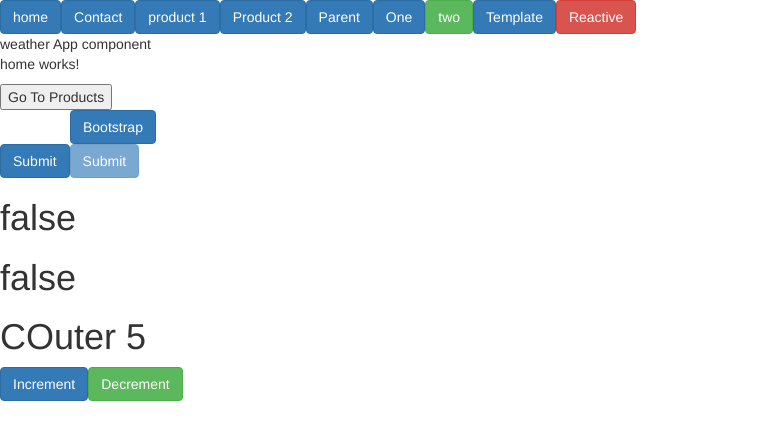
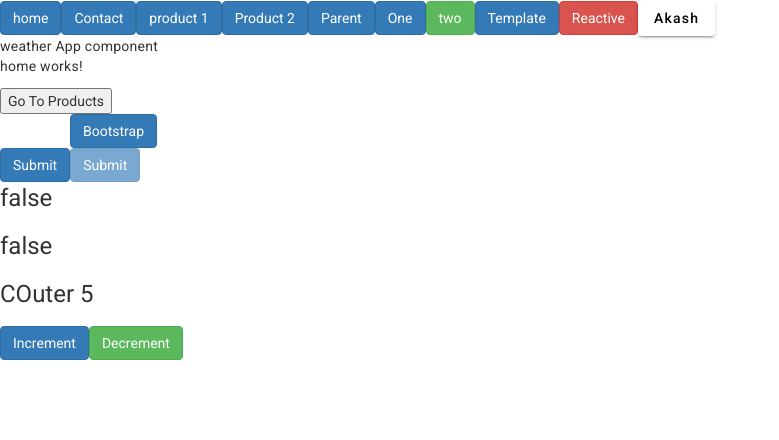
Before and after one commit to Rrrummadi2020/angular-udemy, an Angular app: page /home in a window 1280 px wide. Shown: the top 440 px of the page, without its empty margins (0-779 px from the left). Built offline with nearby package versions, Linux system fonts and the light colour scheme; no server answers.

Commit message:
form array add btn material adding version use of material

```diff
--- a/angular.json
+++ b/angular.json
@@ -25,6 +25,7 @@
               "src/assets"
             ],
             "styles": [
+              "@angular/material/prebuilt-themes/indigo-pink.css",
               "node_modules/bootstrap/dist/css/bootstrap.min.css",
               "src/styles.css"
             ],
@@ -88,6 +89,7 @@
               "src/assets"
             ],
             "styles": [
+              "@angular/material/prebuilt-themes/indigo-pink.css",
               "src/styles.css"
             ],
             "scripts": []
--- a/package.json
+++ b/package.json
@@ -11,10 +11,12 @@
   "private": true,
   "dependencies": {
     "@angular/animations": "^16.2.0",
+    "@angular/cdk": "^16.2.4",
     "@angular/common": "^16.2.0",
     "@angular/compiler": "^16.2.0",
     "@angular/core": "^16.2.0",
     "@angular/forms": "^16.2.0",
+    "@angular/material": "^16.2.4",
     "@angular/platform-browser": "^16.2.0",
     "@angular/platform-browser-dynamic": "^16.2.0",
     "@angular/router": "^16.2.0",
--- a/src/app/header/header.component.html
+++ b/src/app/header/header.component.html
@@ -8,5 +8,5 @@
   <button class="btn btn-success" routerLink="/two">two</button>
   <button class="btn btn-primary" routerLink="/template-forms">Template</button>
   <button class="btn btn-danger" routerLink="/reactive-forms">Reactive</button>
-
+    <button mat-raised-button>Akash</button>
 </nav>
--- a/src/app/reactive-forms/reactive-forms.component.html
+++ b/src/app/reactive-forms/reactive-forms.component.html
@@ -20,5 +20,11 @@
     <label for="subscribe">Subscribe</label>
     <input type="checkbox" formControlName="subscribe" class="form-control">
   </div>
+  <div class="form-group">
+    <label for="subscribe">Skills</label>
+    <ng-container formArrayName="skills" *ngFor="let skill of skillControls.controls;let i=index">
+      <input type="text" [formControlName]="i"><br>
+    </ng-container>
+  </div><button class="btn btn-primary" (click)="onAdd()">Add Skill</button>
   <button type="submit" class="btn btn-primary">Submit</button>
 </form>
--- a/src/app/reactive-forms/reactive-forms.component.ts
+++ b/src/app/reactive-forms/reactive-forms.component.ts
@@ -1,5 +1,5 @@
 import { Component, OnInit } from '@angular/core';
-import { FormControl, FormGroup, Validators } from '@angular/forms';
+import { FormArray, FormControl, FormGroup, Validators } from '@angular/forms';
 
 @Component({
   selector: 'app-reactive-forms',
@@ -14,10 +14,17 @@ export class ReactiveFormsComponent implements OnInit {
     this.myForm = new FormGroup({
       userName: new FormControl('rama',Validators.required),
       email: new FormControl(null,[Validators.required,Validators.email]),
-      subscribe: new FormControl()
+      subscribe: new FormControl(),
+      skills:new FormArray([new FormControl('rama'),new FormControl('rama')])
     })
   }
   onSubmit() {
     console.log(this.myForm!);
   }
+  get skillControls(): FormArray {
+    return this.myForm.get('skills') as FormArray;
+  }
+  onAdd(){
+    this.skillControls.push(new FormControl('Default'));
+  }
 }
--- a/src/index.html
+++ b/src/index.html
@@ -8,8 +8,17 @@
   <link rel="icon" type="image/x-icon" href="favicon.ico">
   <!-- <link rel="stylesheet" href="https://cdn.jsdelivr.net/npm/bootstrap@3.3.7/dist/css/bootstrap.min.css" integrity="sha384-BVYiiSIFeK1dGmJRAkycuHAHRg32OmUcww7on3RYdg4Va+PmSTsz/K68vbdEjh4u" crossorigin="anonymous"> -->
   <!-- first way -->
+  <link rel="preconnect" href="https://fonts.gstatic.com">
+  <link href="https://fonts.googleapis.com/css2?family=Roboto:wght@300;400;500&display=swap" rel="stylesheet">
+  <link href="https://fonts.googleapis.com/icon?family=Material+Icons" rel="stylesheet">
 </head>
-<body>
+<body class="mat-typography">
   <app-root></app-root>
+
+<!-- Angular CLI: 16.2.0
+Node: 18.17.1
+Package Manager: npm 9.6.7
+OS: win32 x64 version -->
 </body>
+
 </html>
--- a/src/styles.css
+++ b/src/styles.css
@@ -2,3 +2,6 @@ h3{
   color: red;
   background-color: yellow;
 }
+
+html, body { height: 100%; }
+body { margin: 0; font-family: Roboto, "Helvetica Neue", sans-serif; }
```
Also changed, not shown: src/app/app.module.ts (+6 -2 lines), 1 other file (tests, documents, lock files or other folders).
